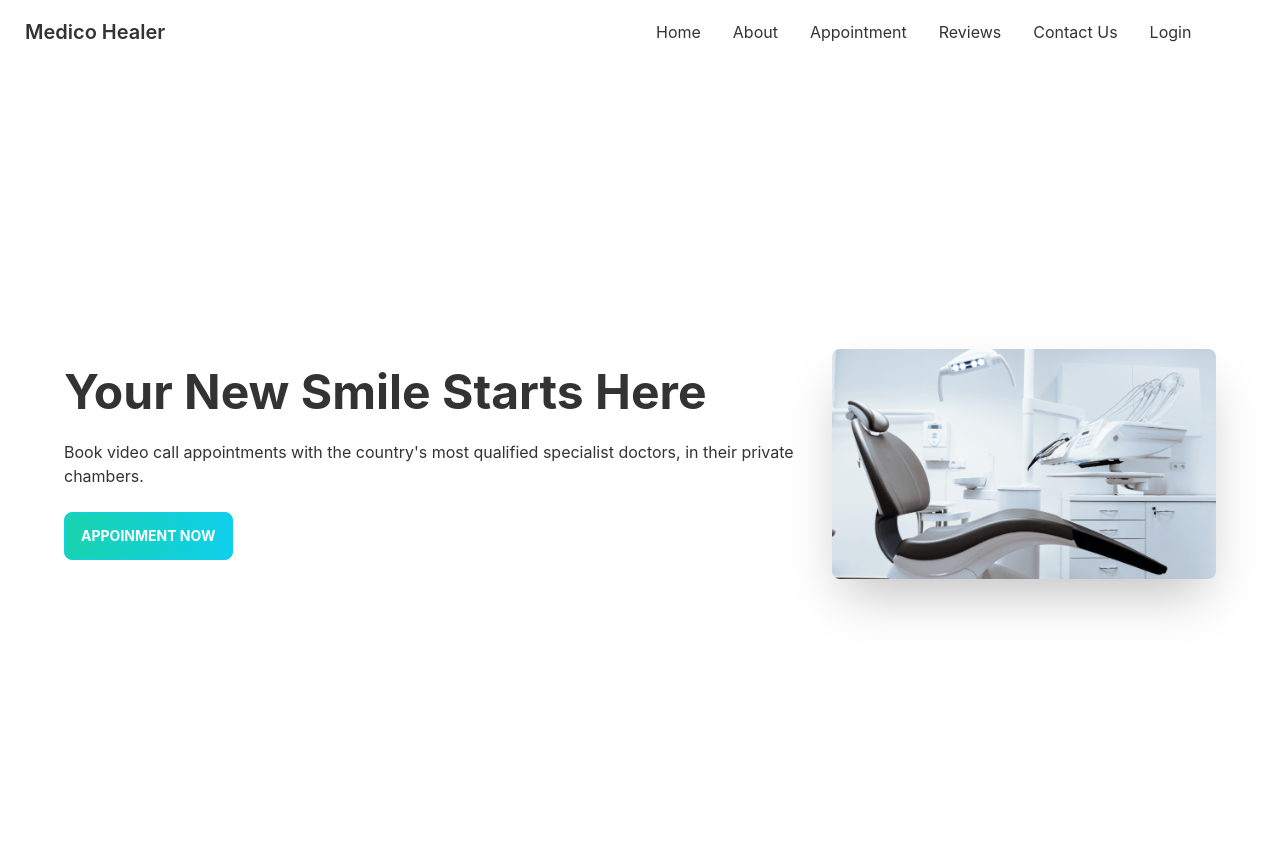
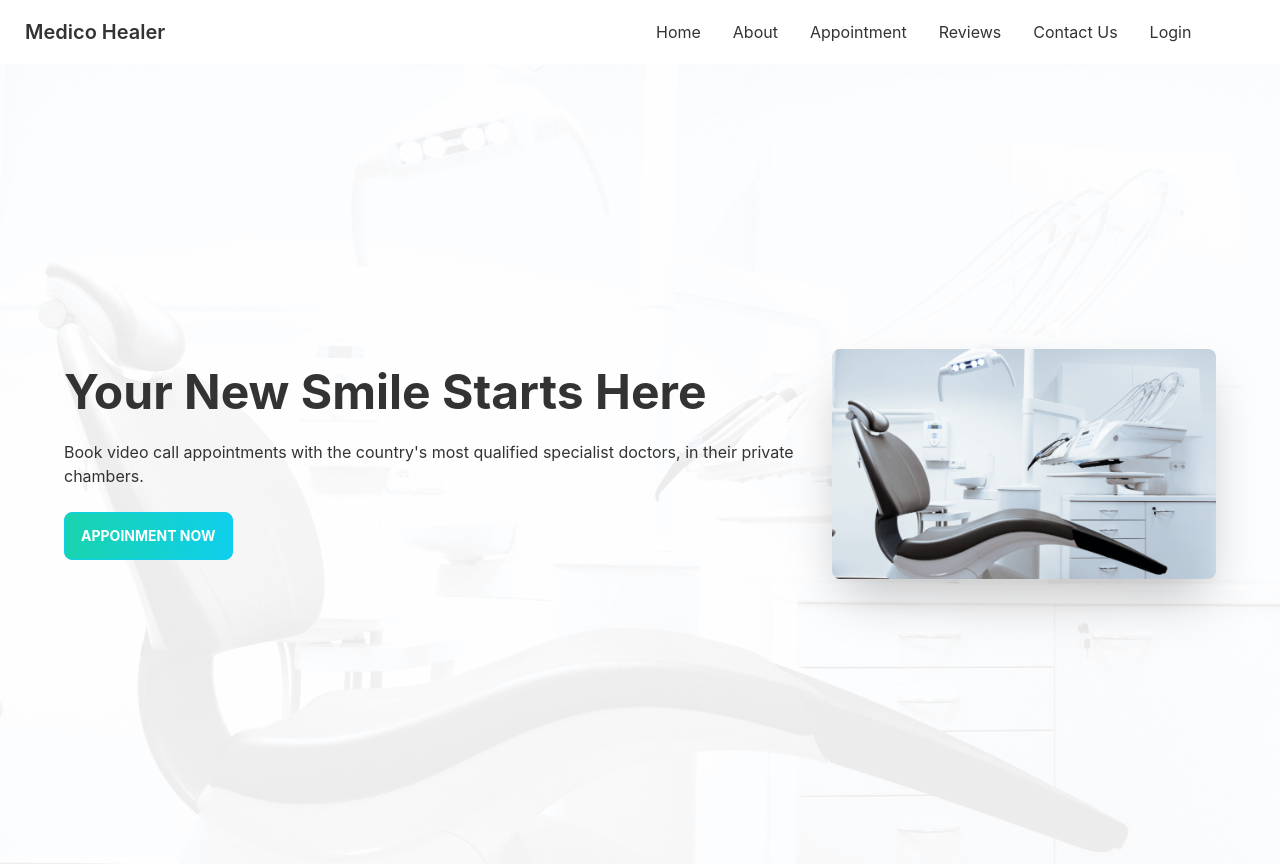
Before and after one commit to arnobtarafder/medico-healer, a React (Create React App) app: page / in a window 1280 px wide. Built offline with nearby package versions, Linux system fonts and the light colour scheme.

Commit message:
add: background image at banner

```diff
--- a/src/Pages/Home/Banner/Banner.css
+++ b/src/Pages/Home/Banner/Banner.css
@@ -0,0 +1,3 @@
+.background-banner-image {
+    background-image: url(../../../assets/images/bg.png);
+}
--- a/src/Pages/Home/Banner/Banner.js
+++ b/src/Pages/Home/Banner/Banner.js
@@ -4,7 +4,7 @@ import "./Banner.css";
 
 const Banner = () => {
     return (
-        <div class="hero min-h-screen px-12">
+        <div class="hero min-h-screen px-12 background-banner-image">
         <div class="hero-content flex-col lg:flex-row-reverse">
           <img src={chair} class="max-w-sm rounded-lg shadow-2xl" />
           <div>
```
